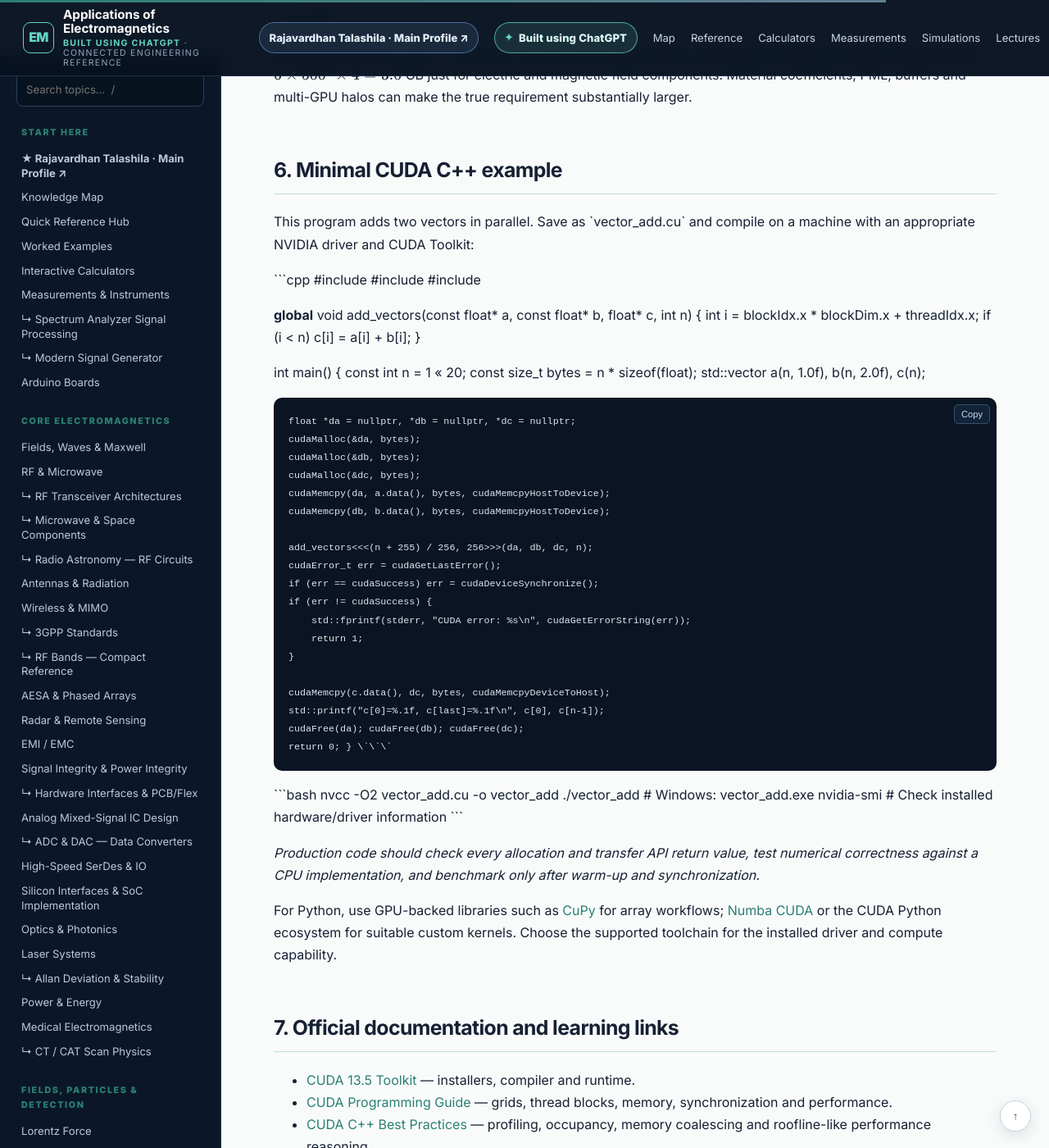
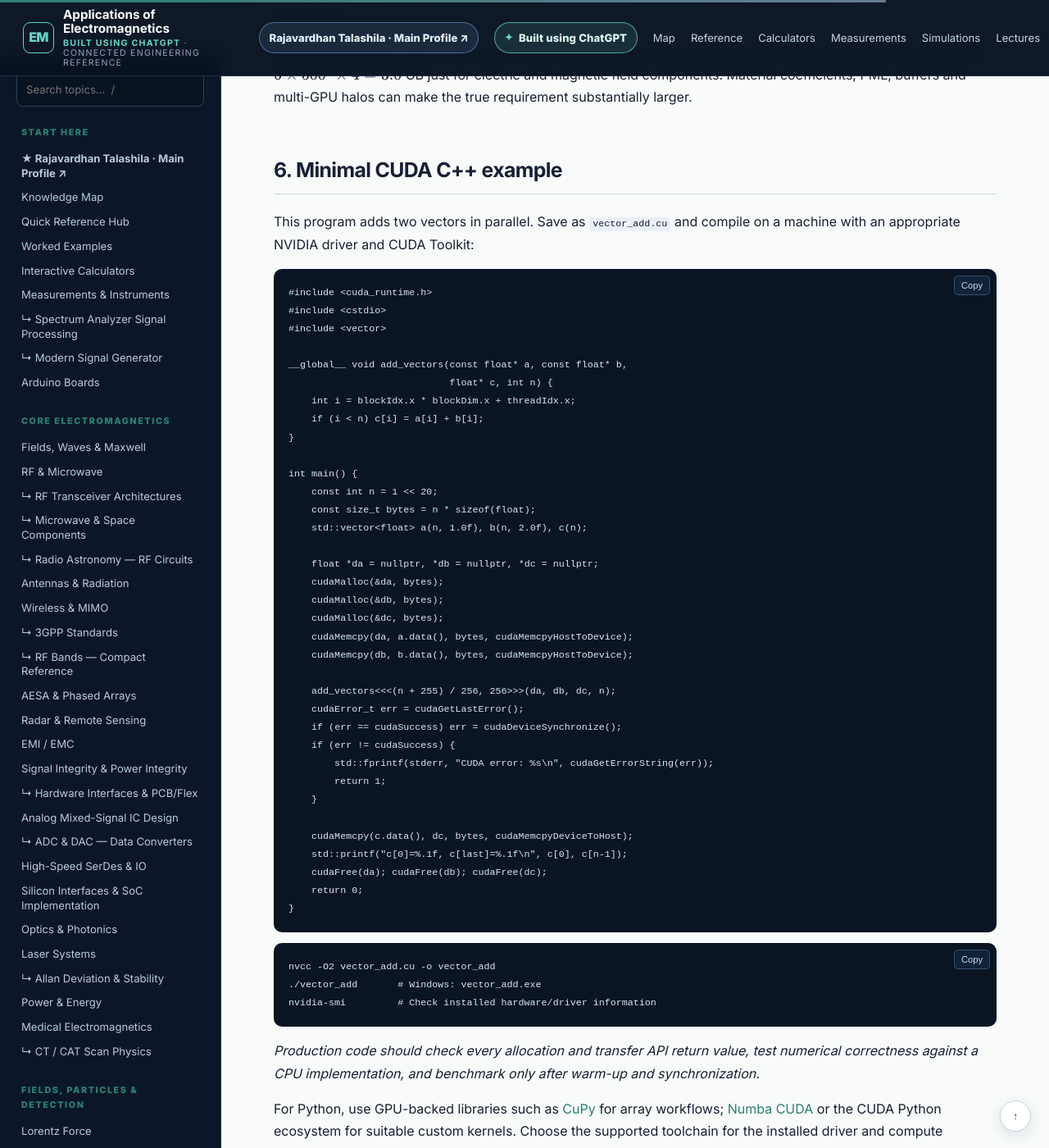
Before and after one commit to RajavardhanT/Electromagnetics_Applications, a Jekyll site: the page built from cuda-gpus/index.md, in a window 1280 px wide and 1400 px high, scrolled down 4991 px. Shown: the whole window at 82% size. Built offline with Jekyll 4.4.1, drawn with Linux system fonts in a browser that asks for light colours.

Commit message:
Fix Markdown code fences and inline code in CUDA GPU reference

````diff
--- a/cuda-gpus/index.md
+++ b/cuda-gpus/index.md
@@ -100,9 +100,9 @@ where $P_\mathrm{peak}$ is arithmetic peak throughput, $\mathcal I$ is arithmeti
 
 ## 6. Minimal CUDA C++ example
 
-This program adds two vectors in parallel. Save as \`vector_add.cu\` and compile on a machine with an appropriate NVIDIA driver and CUDA Toolkit:
+This program adds two vectors in parallel. Save as `vector_add.cu` and compile on a machine with an appropriate NVIDIA driver and CUDA Toolkit:
 
-\`\`\`cpp
+```cpp
 #include <cuda_runtime.h>
 #include <cstdio>
 #include <vector>
@@ -138,13 +138,13 @@ int main() {
     cudaFree(da); cudaFree(db); cudaFree(dc);
     return 0;
 }
-\`\`\`
+```
 
-\`\`\`bash
+```bash
 nvcc -O2 vector_add.cu -o vector_add
 ./vector_add       # Windows: vector_add.exe
 nvidia-smi         # Check installed hardware/driver information
-\`\`\`
+```
 
 *Production code should check every allocation and transfer API return value, test numerical correctness against a CPU implementation, and benchmark only after warm-up and synchronization.*
 
````
